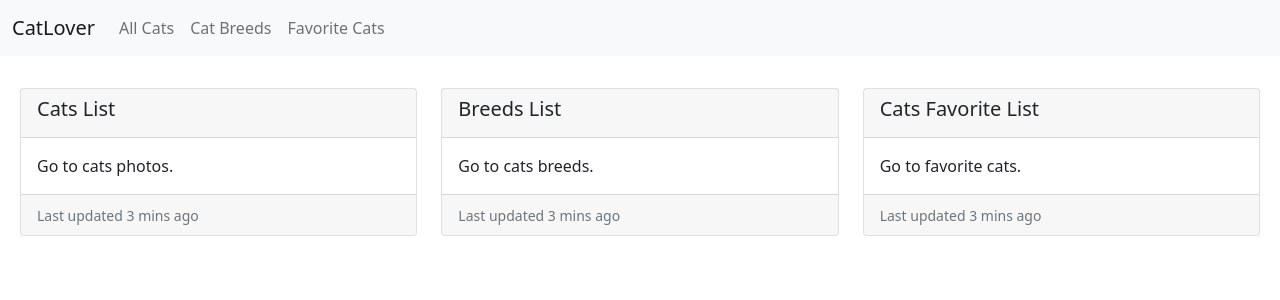
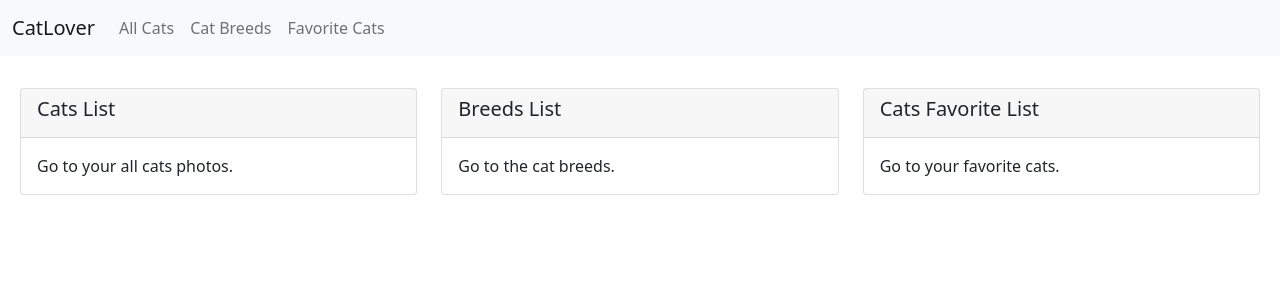
Before and after one commit to GlobalWebIndex/platform2.0-tl-challenge, a React (Create React App) app in the folder catlover.client/: page / in a window 1280 px wide. Shown: the top 300 px of the page. Built offline with nearby package versions, Linux system fonts and the light colour scheme.

Commit message:
Minor text update.

```diff
--- a/catlover.client/src/components/home/homeComponent.jsx
+++ b/catlover.client/src/components/home/homeComponent.jsx
@@ -12,10 +12,7 @@ class HomeComponent extends Component {
               <h5 className="card-title">Cats List</h5>
             </div>
             <div className="card-body">
-              <p className="card-text">Go to cats photos.</p>
-            </div>
-            <div className="card-footer">
-              <small className="text-muted">Last updated 3 mins ago</small>
+              <p className="card-text">Go to your all cats photos.</p>
             </div>
           </div>
         </div>
@@ -26,10 +23,7 @@ class HomeComponent extends Component {
               <h5 className="card-title">Breeds List</h5>
             </div>
             <div className="card-body">
-              <p className="card-text">Go to cats breeds.</p>
-            </div>
-            <div className="card-footer">
-              <small className="text-muted">Last updated 3 mins ago</small>
+              <p className="card-text">Go to the cat breeds.</p>
             </div>
           </div>
         </div>
@@ -40,10 +34,7 @@ class HomeComponent extends Component {
               <h5 className="card-title">Cats Favorite List</h5>
             </div>
             <div className="card-body">
-              <p className="card-text">Go to favorite cats.</p>
-            </div>
-            <div className="card-footer">
-              <small className="text-muted">Last updated 3 mins ago</small>
+              <p className="card-text">Go to your favorite cats.</p>
             </div>
           </div>
         </div>
```
